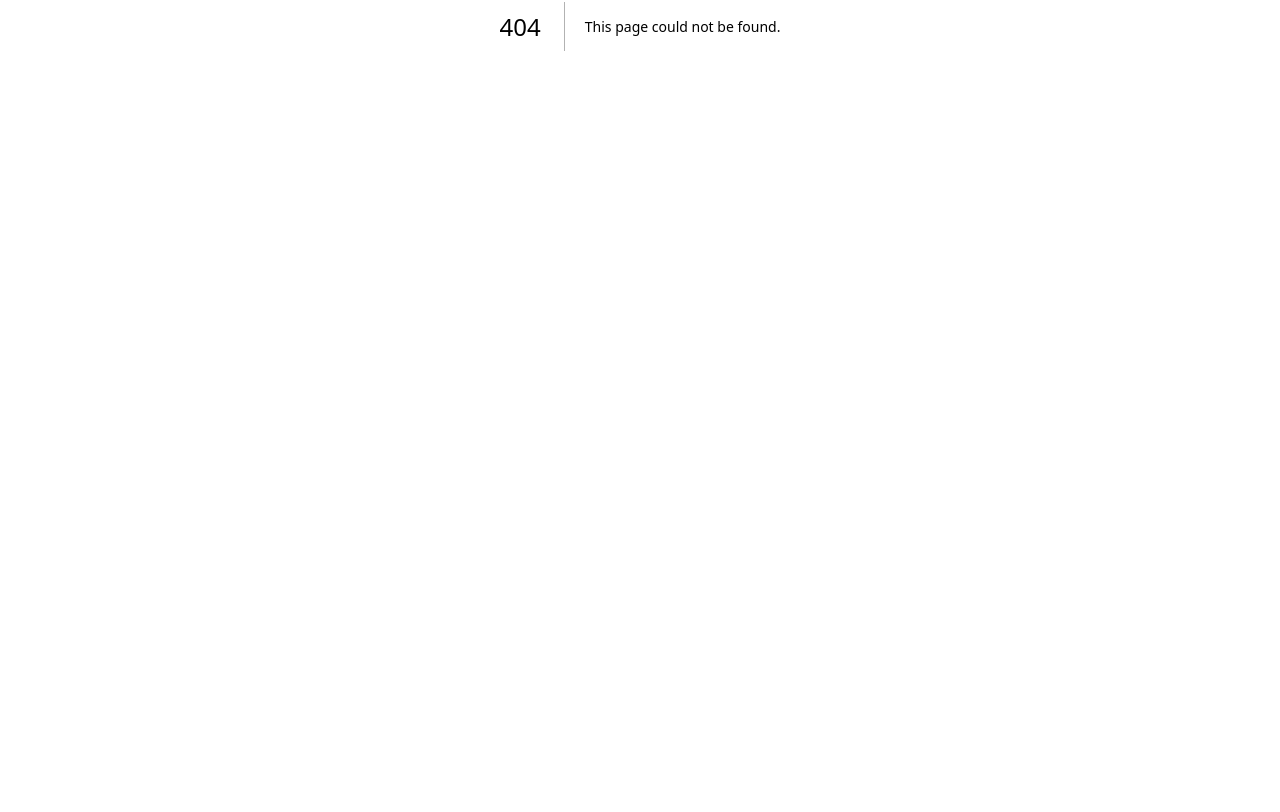
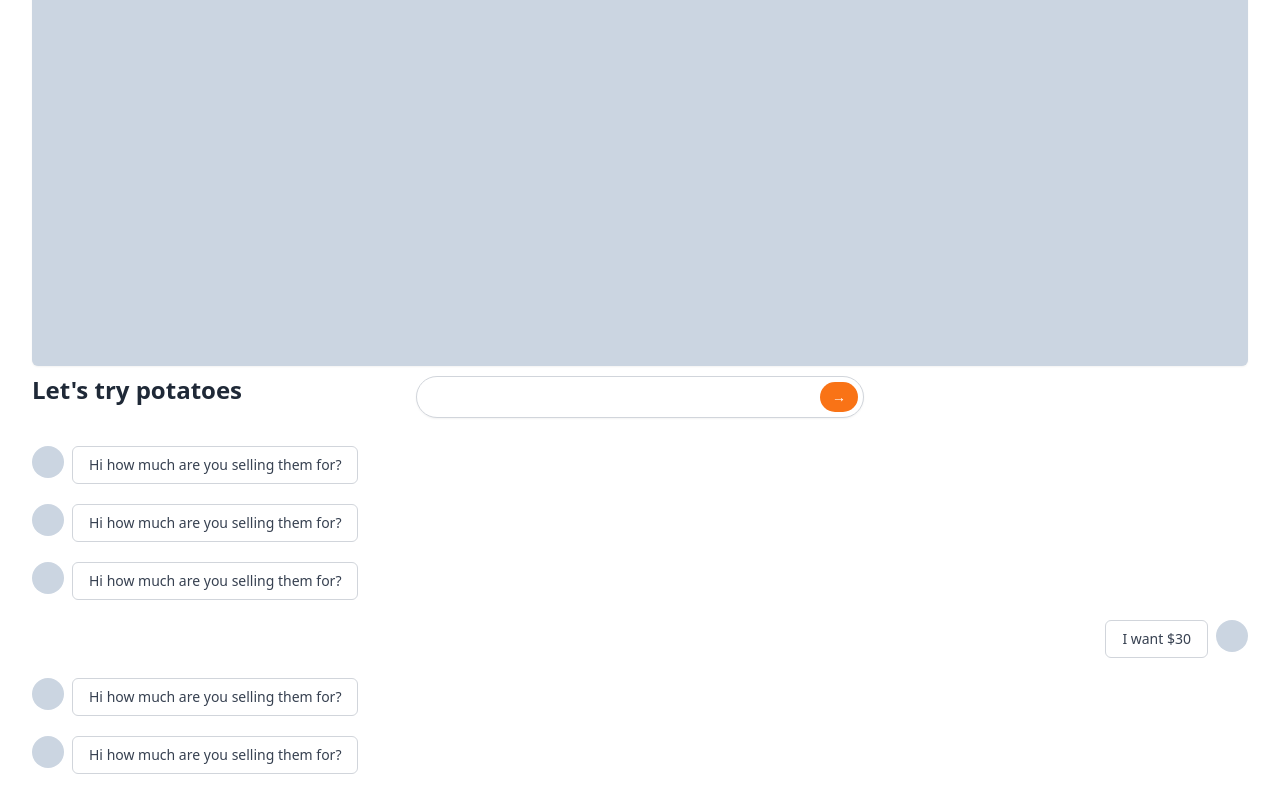
Before and after one commit to seonhop/carrot-market, a Next.js app: page /stream/1 in a window 1280 px wide. Before the commit this address had no page. Shown: the part 374-1186 px from the top of the page. Before the commit the page ends 800 px from the top, so only its background shows below. Built offline with nearby package versions, Linux system fonts and the light colour scheme.

Commit message:
strem detail page

```diff
--- /dev/null
+++ b/pages/stream/[id].tsx
@@ -0,0 +1,67 @@
+import type { NextPage } from "next";
+
+const StreamDetail: NextPage = () => {
+	return (
+		<div className="px-4 py-10 ">
+			<div className="px-4  pt-4">
+				<div className="aspect-video w-full rounded-md bg-slate-300 shadow-sm" />
+				<h3 className="mt-2 text-2xl font-semibold  text-gray-800">
+					Let's try potatoes
+				</h3>
+			</div>
+			<div className="mt-10 h-[50vh] space-y-5 overflow-y-scroll px-4 pb-16">
+				<div className="flex items-start space-x-2">
+					<div className="h-8 w-8 rounded-full bg-slate-300" />
+					<div className="max-w-1/2 rounded-md border border-gray-300 py-2 px-4 text-sm text-gray-700">
+						<p>Hi how much are you selling them for?</p>
+					</div>
+				</div>
+				<div className="flex items-start space-x-2">
+					<div className="h-8 w-8 rounded-full bg-slate-300" />
+					<div className="max-w-1/2 rounded-md border border-gray-300 py-2 px-4 text-sm text-gray-700">
+						<p>Hi how much are you selling them for?</p>
+					</div>
+				</div>
+				<div className="flex items-start space-x-2">
+					<div className="h-8 w-8 rounded-full bg-slate-300" />
+					<div className="max-w-1/2 rounded-md border border-gray-300 py-2 px-4 text-sm text-gray-700">
+						<p>Hi how much are you selling them for?</p>
+					</div>
+				</div>
+				<div className="flex flex-row-reverse items-start space-x-2 space-x-reverse">
+					<div className="h-8 w-8 rounded-full bg-slate-300" />
+					<div className="max-w-1/2 rounded-md border border-gray-300 py-2 px-4 text-sm text-gray-700">
+						<p>I want $30</p>
+					</div>
+				</div>
+				<div className="flex items-start space-x-2">
+					<div className="h-8 w-8 rounded-full bg-slate-300" />
+					<div className="max-w-1/2 rounded-md border border-gray-300 py-2 px-4 text-sm text-gray-700">
+						<p>Hi how much are you selling them for?</p>
+					</div>
+				</div>
+				<div className="flex items-start space-x-2">
+					<div className="h-8 w-8 rounded-full bg-slate-300" />
+					<div className="max-w-1/2 rounded-md border border-gray-300 py-2 px-4 text-sm text-gray-700">
+						<p>Hi how much are you selling them for?</p>
+					</div>
+				</div>
+				<div className="fixed inset-x-0 bottom-2 left-0 mx-auto w-full max-w-md">
+					<div className="relative flex items-center">
+						<input
+							type="text"
+							className="w-full rounded-full border-gray-300 pr-12 shadow-sm focus:border-orange-500 focus:outline-none focus:ring-orange-500"
+						/>
+						<div className="absolute inset-y-0 right-0 flex py-1.5 pr-1.5">
+							<button className="flex items-center rounded-full bg-orange-500 p-3 text-sm text-white hover:bg-orange-600 focus:outline-none focus:ring-2 focus:ring-orange-500 focus:ring-offset-2">
+								&rarr;
+							</button>
+						</div>
+					</div>
+				</div>
+			</div>
+		</div>
+	);
+};
+
+export default StreamDetail;
--- a/pages/live.tsx
+++ b/pages/stream/index.tsx
@@ -1,6 +1,6 @@
 import type { NextPage } from "next";
 
-const Live: NextPage = () => {
+const Stream: NextPage = () => {
 	return (
 		<div className="space-y-4 divide-y-2 py-10 ">
 			{[...Array(10)].map((_, i) => (
@@ -29,4 +29,4 @@
 	);
 };
 
-export default Live;
+export default Stream;
```
